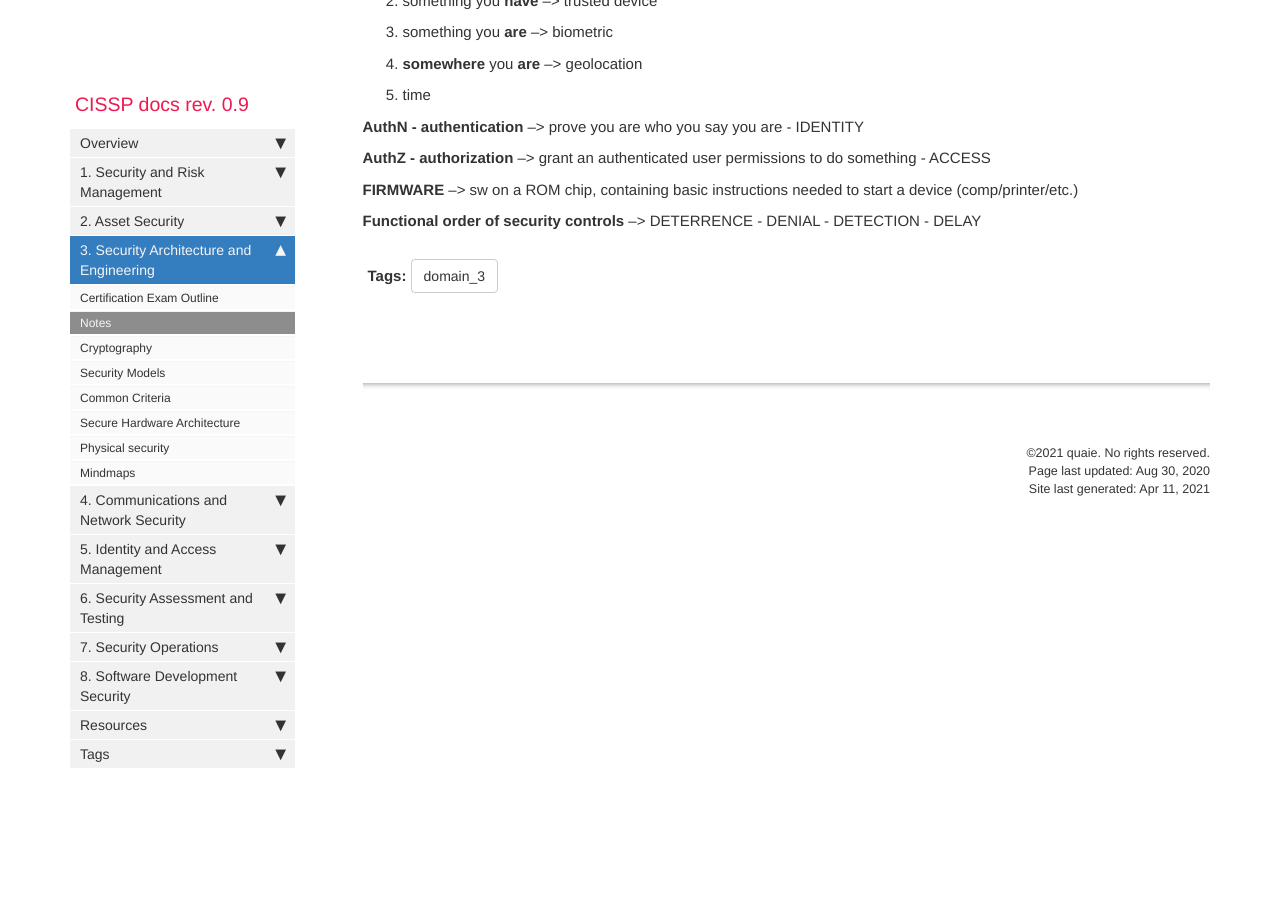
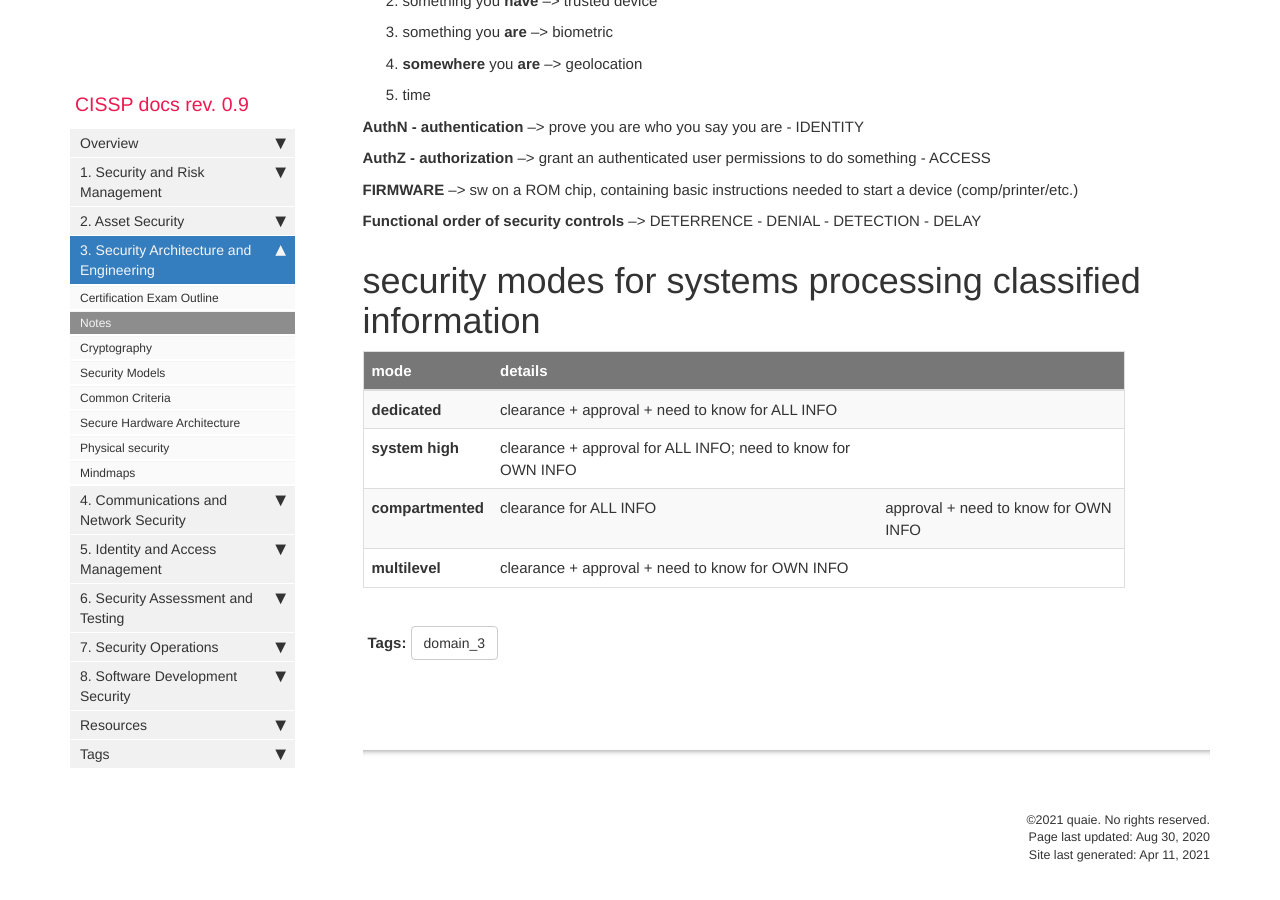
Before and after one commit to quaie/cissp, a Jekyll site: the page built from pages/mydoc/3_notes.md, in a window 1280 px wide and 900 px high, scrolled down 1059 px. Built offline with Jekyll 4.4.1, drawn with Linux system fonts in a browser that asks for light colours; comment, search, counter and statistics services are not loaded.

Commit message:
Update 3_notes.md

```diff
--- a/pages/mydoc/3_notes.md
+++ b/pages/mydoc/3_notes.md
@@ -64,4 +64,12 @@ TOCTTOU attacks, race condition exploits, and communication disconnects are know
 
 **Functional order of security controls** --> DETERRENCE - DENIAL - DETECTION - DELAY
 
+# security modes for systems processing classified information
+
+|mode|details|
+|-|-|
+|**dedicated**|clearance + approval + need to know for ALL INFO|
+|**system high**|clearance + approval for ALL INFO; need to know for OWN INFO|
+|**compartmented**|clearance for ALL INFO|approval + need to know for OWN INFO|
+|**multilevel**|clearance + approval + need to know for OWN INFO|
 {% include links.html %}
```
